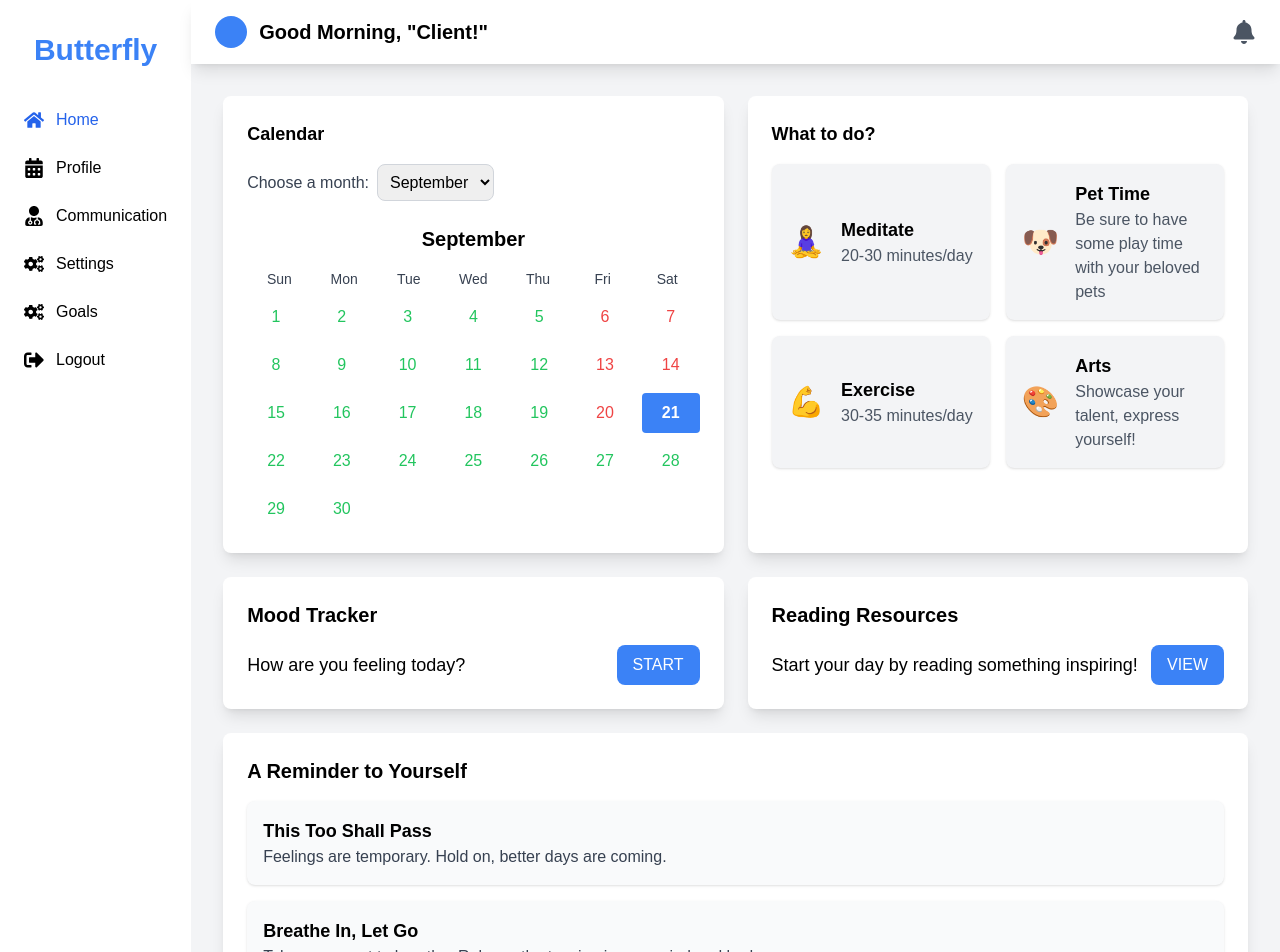
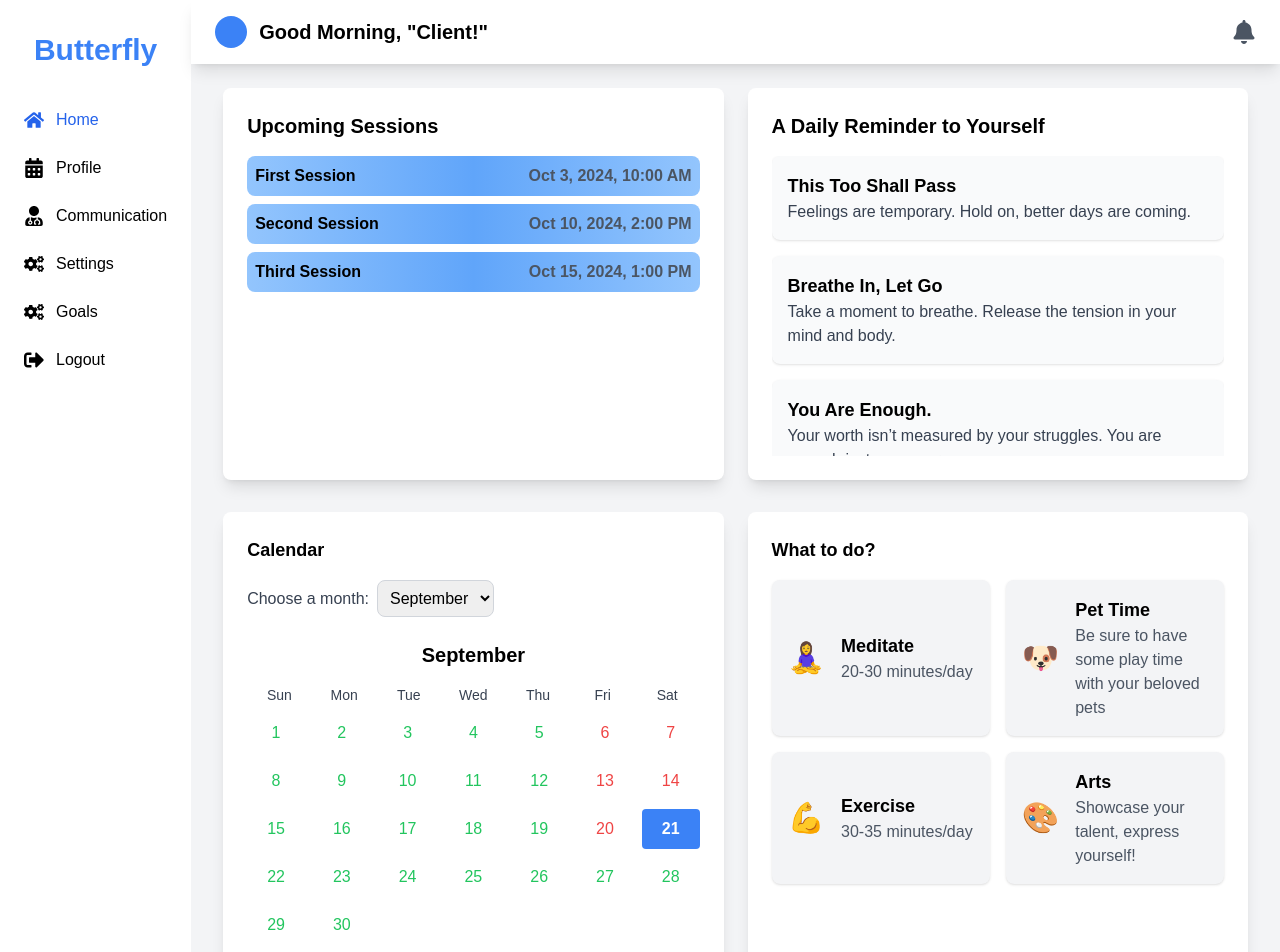
Before and after one commit to BluYiti/boltusaus-butterfly, a Next.js app: page / in a window 1280 px wide. Shown: the top 952 px of the page. Built offline with nearby package versions, Linux system fonts and the light colour scheme.

Commit message:
CLIENT - DASHBOARD PAGE UPDATED

```diff
--- a/src/app/page.tsx
+++ b/src/app/page.tsx
@@ -96,6 +96,48 @@ const Dashboard: React.FC = () => {
             </button>
           </div>
         </div>
+
+{/* Upcoming Sessions and Announcements Section */}
+<div className="grid grid-cols-1 md:grid-cols-2 gap-6 mt-6 mx-8">
+  {/* Upcoming Sessions Section */}
+  <div className="bg-white rounded-lg shadow-lg p-6 flex flex-col h-full">
+    <h2 className="text-bold text-xl font-bold mb-4">Upcoming Sessions</h2>
+    <div className="space-y-2 flex-grow overflow-y-auto max-h-[300px]">
+      <div className="flex justify-between items-center p-2 rounded-lg bg-gradient-to-r from-blue-300 via-blue-400 to-blue-300 animate-gradient-x">
+        <span className="font-bold">First Session</span>
+        <span className="text-gray-600 font-bold">Oct 3, 2024, 10:00 AM</span>
+      </div>
+      <div className="flex justify-between items-center p-2 rounded-lg bg-gradient-to-r from-blue-300 via-blue-400 to-blue-300 animate-gradient-x">
+        <span className="font-bold">Second Session</span>
+        <span className="text-gray-600 font-bold">Oct 10, 2024, 2:00 PM</span>
+      </div>
+      <div className="flex justify-between items-center p-2 rounded-lg bg-gradient-to-r from-blue-300 via-blue-400 to-blue-300 animate-gradient-x">
+        <span className="font-bold">Third Session</span>
+        <span className="text-gray-600 font-bold">Oct 15, 2024, 1:00 PM</span>
+      </div>
+    </div>
+  </div>
+
+  {/* Reminders Section */}
+  <div className="bg-white rounded-lg shadow-lg p-6 flex flex-col h-full">
+    <h2 className="text-xl font-semibold mb-4">A Daily Reminder to Yourself</h2>
+    <div className="space-y-4 flex-grow overflow-y-auto max-h-[300px]">
+      <div className="bg-gray-50 p-4 rounded-lg shadow">
+        <h3 className="font-semibold text-lg">This Too Shall Pass</h3>
+        <p className="text-gray-700">Feelings are temporary. Hold on, better days are coming.</p>
+      </div>
+      <div className="bg-gray-50 p-4 rounded-lg shadow">
+        <h3 className="font-semibold text-lg">Breathe In, Let Go</h3>
+        <p className="text-gray-700">Take a moment to breathe. Release the tension in your mind and body.</p>
+      </div>
+      <div className="bg-gray-50 p-4 rounded-lg shadow">
+        <h3 className="font-semibold text-lg">You Are Enough.</h3>
+        <p className="text-gray-700">Your worth isn’t measured by your struggles. You are enough just as you are.</p>
+      </div>
+      {/* Add more reminders if needed */}
+    </div>
+  </div>
+</div>
 
         {/* Main Dashboard Content */}
         <div className="flex-grow overflow-auto p-8">
@@ -209,25 +251,6 @@ const Dashboard: React.FC = () => {
               </div>
             </div>
           </div>
-
-          {/* Announcements Section */}
-          <div className="bg-white rounded-lg shadow-lg p-6 mt-6">
-            <h2 className="text-xl font-semibold mb-4">A Reminder to Yourself</h2>
-            <div className="space-y-4">
-              <div className="bg-gray-50 p-4 rounded-lg shadow">
-                <h3 className="font-semibold text-lg">This Too Shall Pass</h3>
-                <p className="text-gray-700">Feelings are temporary. Hold on, better days are coming.</p>
-              </div>
-              <div className="bg-gray-50 p-4 rounded-lg shadow">
-                <h3 className="font-semibold text-lg">Breathe In, Let Go</h3>
-                <p className="text-gray-700">Take a moment to breathe. Release the tension in your mind and body.</p>
-              </div>
-              <div className="bg-gray-50 p-4 rounded-lg shadow">
-                <h3 className="font-semibold text-lg">You Are Enough.</h3>
-                <p className="text-gray-700">Your worth isn’t measured by your struggles. You are enough just as you are.</p>
-              </div>
-            </div>
-          </div>
         </div>
 
         {/* Footer */}
```
